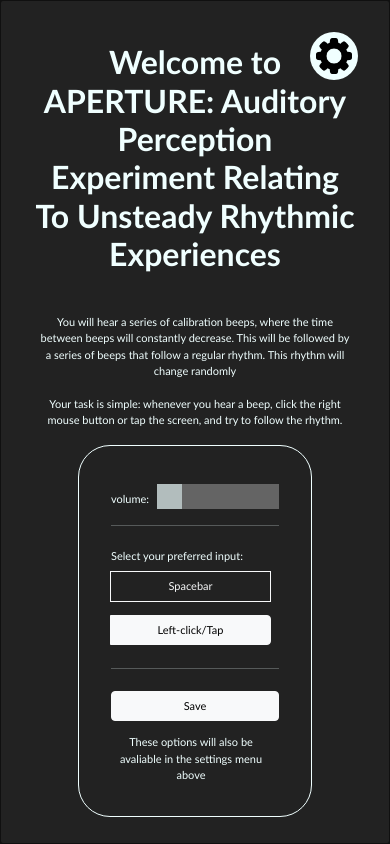
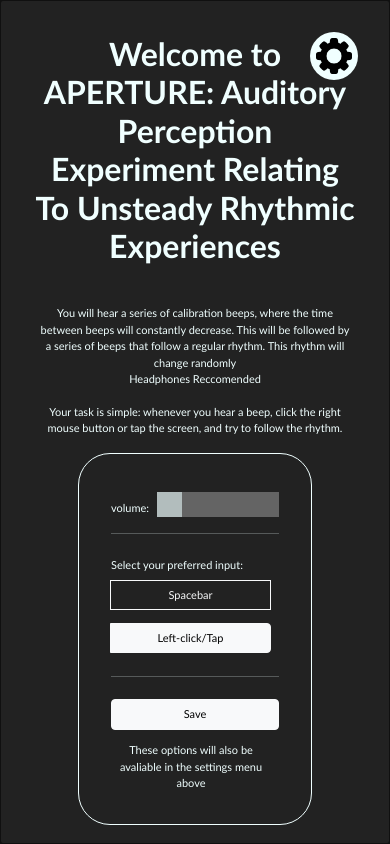
Before and after one commit to HisFun2305/JHU-Final-Project, a Flask app: page / in a window 390 px wide. Run offline with Flask 3, Linux system fonts and the light colour scheme; some web fonts are replaced.

Commit message:
Headphones Reccomended

```diff
--- a/templates/index.html
+++ b/templates/index.html
@@ -9,7 +9,10 @@
 
 {% block body %}
     <h2 id="header">Welcome to APERTURE: Auditory Perception Experiment Relating To Unsteady Rhythmic Experiences</h2>
-    <p id="txt1">You will hear a series of calibration beeps, where the time between beeps will constantly decrease. This will be followed by a series of beeps that follow a regular rhythm. This rhythm will change randomly </p>
+    <p id="txt1">You will hear a series of calibration beeps, where the time between beeps will constantly decrease. This will be followed by a series of beeps that follow a regular rhythm. This rhythm will change randomly
+        <br>
+        Headphones Reccomended
+    </p>
     <p id="txt2">Your task is simple: whenever you hear a beep, click the right mouse button or tap the screen, and try to follow the rhythm.</p>
     <form id="initial-input">
         <label id="err" class="form-label-light">{{ err }}</label>
```
